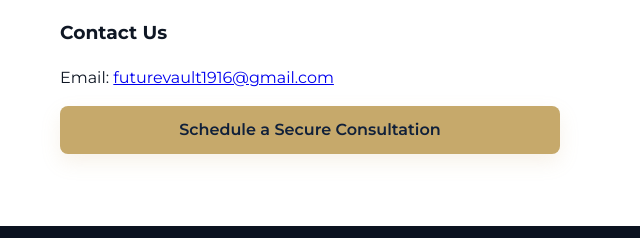
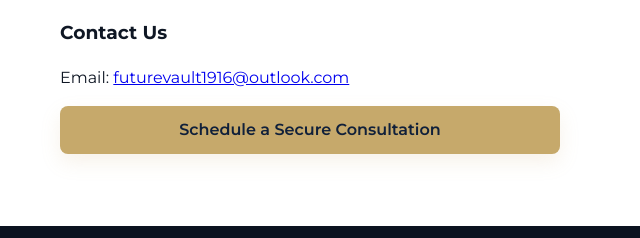
Before and after one commit to Niceguylexy/Future-vault, a plain HTML site: page index.html in a window 1280 px wide. Shown: the part 2278-2516 px from the top of the page, 0-640 px from the left. Drawn offline with Linux system fonts and the light colour scheme.

Commit message:
Update index.html
Modified the email link

```diff
--- a/index.html
+++ b/index.html
@@ -256,8 +256,8 @@
           confidentiality.</p>
 
         <h3 class="contact-header">Contact Us</h3>
-        <p class="contact-p">Email: <a href="mailto:futurevault1916@gmail.com?subject=FUTURE VAULT">futurevault1916@gmail.com</a></p>
-          <a class="btn btn--primary btn--full" id="submit-btn" href="mailto:futurevault1916@gmail.com?subject=FUTURE VAULT">Schedule a Secure
+        <p class="contact-p">Email: <a href="mailto:futurevault1916@outlook.com?subject=FUTURE VAULT">futurevault1916@outlook.com</a></p>
+          <a class="btn btn--primary btn--full" id="submit-btn" href="mailto:futurevault1916@outlook.com?subject=FUTURE VAULT">Schedule a Secure
             Consultation</a>
         <div class="contact-wrap">
           <form id="lead-form" class="form" novalidate>
@@ -323,7 +323,7 @@
 
         <nav aria-label="Footer Navigation">
           <ul class="footer-links">
-            <li><a href="mailto:futurevault1916@gmail.com?subject=FUTURE VAULT">Contact</a></li>
+            <li><a href="mailto:futurevault1916@outlook.com?subject=FUTURE VAULT">Contact</a></li>
             <!-- <li><a href="/privacy">Privacy Policy</a></li>
             <li><a href="/security">Security Standards</a></li> -->
           </ul>
@@ -366,4 +366,4 @@
   <script defer src="script.js"></script>
 </body>
 
-</html>
+      </html>
```
